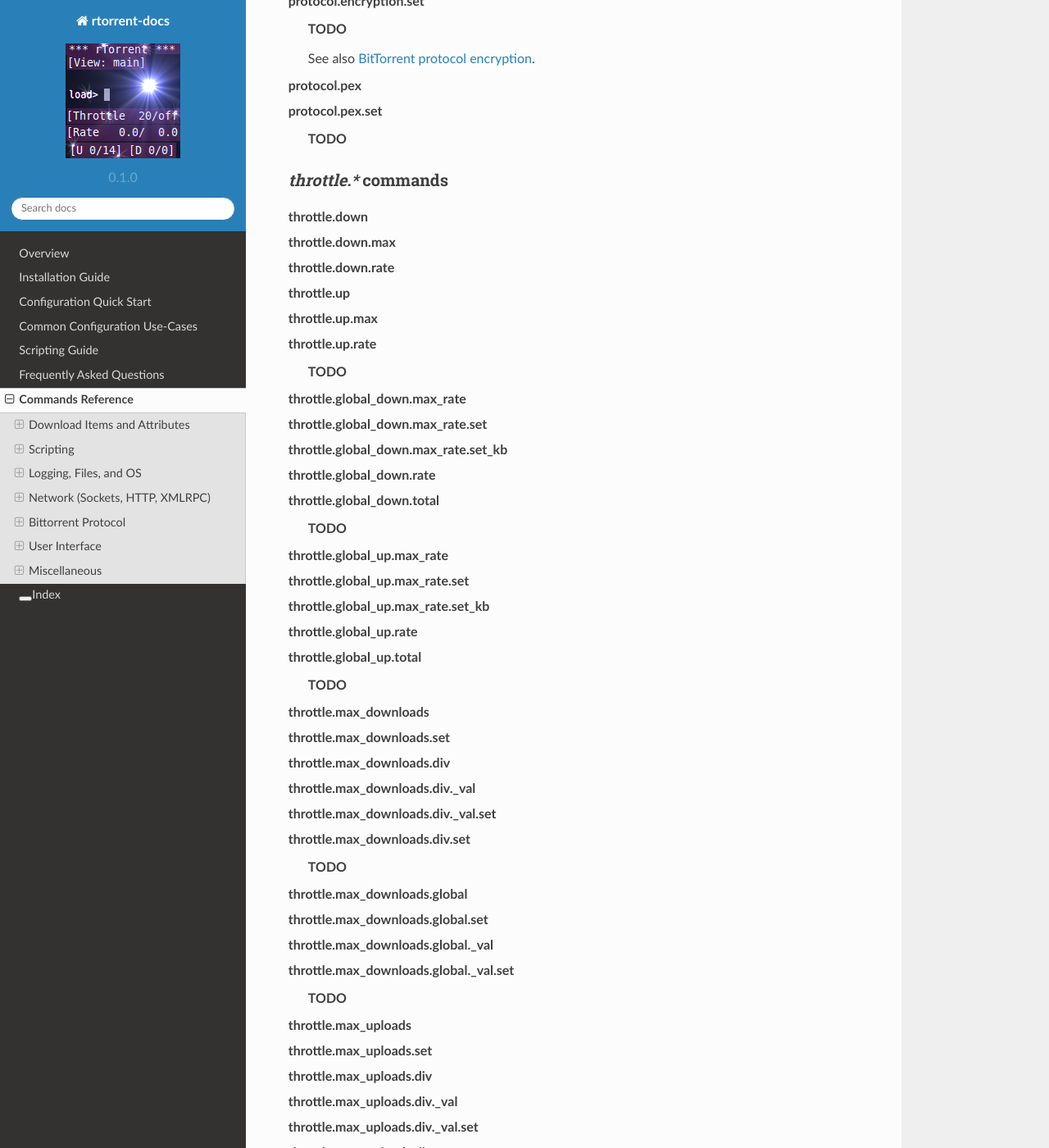
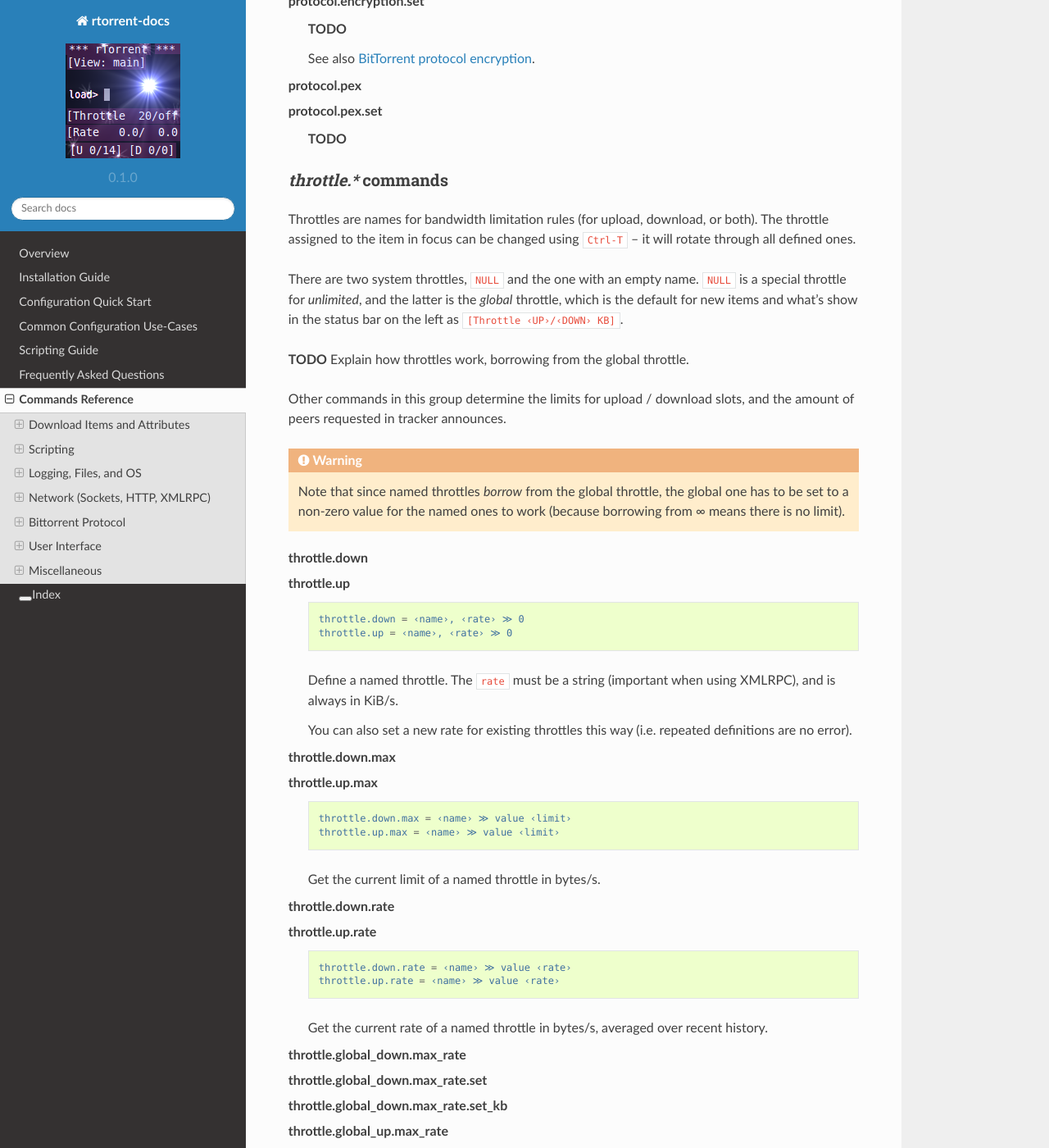
Before and after one commit to rtorrent-community/rtorrent-docs, a Sphinx documentation site: the page built from docs/cmd-ref.rst, in a window 1280 px wide and 1400 px high, scrolled down 42103 px. Shown: the whole window at 82% size. Built offline with Sphinx 7.4.7 and the Read the Docs theme 2.0.0, drawn with Linux system fonts in a browser that asks for light colours; some of the changed text lies outside the part shown.

Commit message:
traffic-related throttle commands mostly done

```diff
--- a/docs/include-cmd-bt.rst
+++ b/docs/include-cmd-bt.rst
@@ -115,39 +115,108 @@
 `throttle.*` commands
 ^^^^^^^^^^^^^^^^^^^^^^^^^^
 
+Throttles are names for bandwidth limitation rules (for upload, download, or both).
+The throttle assigned to the item in focus can be changed using ``Ctrl-T``
+– it will rotate through all defined ones.
+
+There are two system throttles, ``NULL`` and the one with an empty name.
+``NULL`` is a special throttle for *unlimited*, and the latter is the *global* throttle,
+which is the default for new items and what's show in the status bar on the left
+as ``[Throttle ‹UP›/‹DOWN› KB]``.
+
+**TODO** Explain how throttles work, borrowing from the global throttle.
+
+Other commands in this group determine the limits for upload / download slots,
+and the amount of peers requested in tracker announces.
+
+.. warning::
+
+    Note that since named throttles *borrow* from the global throttle,
+    the global one has to be set to a non-zero value for the named ones to work
+    (because borrowing from ∞ means there is no limit).
+
+
 .. glossary::
 
     throttle.down
+    throttle.up
+
+        .. code-block:: ini
+
+            throttle.down = ‹name›, ‹rate› ≫ 0
+            throttle.up = ‹name›, ‹rate› ≫ 0
+
+        Define a named throttle. The ``rate`` must be a string (important when using XMLRPC),
+        and is always in KiB/s.
+
+        You can also set a new rate for existing throttles this way
+        (i.e. repeated definitions are no error).
+
     throttle.down.max
+    throttle.up.max
+
+        .. code-block:: ini
+
+            throttle.down.max = ‹name› ≫ value ‹limit›
+            throttle.up.max = ‹name› ≫ value ‹limit›
+
+        Get the current limit of a named throttle in bytes/s.
+
     throttle.down.rate
-    throttle.up
-    throttle.up.max
     throttle.up.rate
 
-        **TODO**
+        .. code-block:: ini
+
+            throttle.down.rate = ‹name› ≫ value ‹rate›
+            throttle.up.rate = ‹name› ≫ value ‹rate›
+
+        Get the current rate of a named throttle in bytes/s, averaged over recent history.
 
     throttle.global_down.max_rate
     throttle.global_down.max_rate.set
     throttle.global_down.max_rate.set_kb
-    throttle.global_down.rate
-    throttle.global_down.total
-
-        **TODO**
-
     throttle.global_up.max_rate
     throttle.global_up.max_rate.set
     throttle.global_up.max_rate.set_kb
+
+        Query or change the current value for the global throttle.
+        Always use ``set_kb`` to change these values (the ``set`` commands have bugs),
+        and be aware that you always get bytes/s when querying them.
+
+    throttle.global_down.rate
     throttle.global_up.rate
+
+        .. code-block:: ini
+
+            throttle.global_down.rate ≫ value ‹rate›
+            throttle.global_up.rate ≫ value ‹rate›
+
+        Current overall bandwidth usage in bytes/s, averaged over recent history.
+
+    throttle.global_down.total
     throttle.global_up.total
 
-        **TODO**
+        .. code-block:: ini
+
+            throttle.global_down.total ≫ value ‹bytes›
+            throttle.global_up.total ≫ value ‹bytes›
+
+        Amount of data moved over all items, in bytes.
+
+        **TODO** … in this session, including deleted items?
 
     throttle.max_downloads
     throttle.max_downloads.set
     throttle.max_downloads.div
+    throttle.max_downloads.div.set
     throttle.max_downloads.div._val
     throttle.max_downloads.div._val.set
-    throttle.max_downloads.div.set
+    throttle.max_uploads
+    throttle.max_uploads.set
+    throttle.max_uploads.div
+    throttle.max_uploads.div.set
+    throttle.max_uploads.div._val
+    throttle.max_uploads.div._val.set
 
         **TODO**
 
@@ -155,18 +224,6 @@
     throttle.max_downloads.global.set
     throttle.max_downloads.global._val
     throttle.max_downloads.global._val.set
-
-        **TODO**
-
-    throttle.max_uploads
-    throttle.max_uploads.set
-    throttle.max_uploads.div
-    throttle.max_uploads.div._val
-    throttle.max_uploads.div._val.set
-    throttle.max_uploads.div.set
-
-        **TODO**
-
     throttle.max_uploads.global
     throttle.max_uploads.global.set
     throttle.max_uploads.global._val
@@ -199,6 +256,10 @@
 
     throttle.ip
 
-        **TODO**
+        .. code-block:: ini
+
+            throttle.ip = ‹throttle name›, ‹IP or domain name› ≫ 0
+
+        Throttle a specific peer by its IP address.
 
 .. END cmd-bt
```
